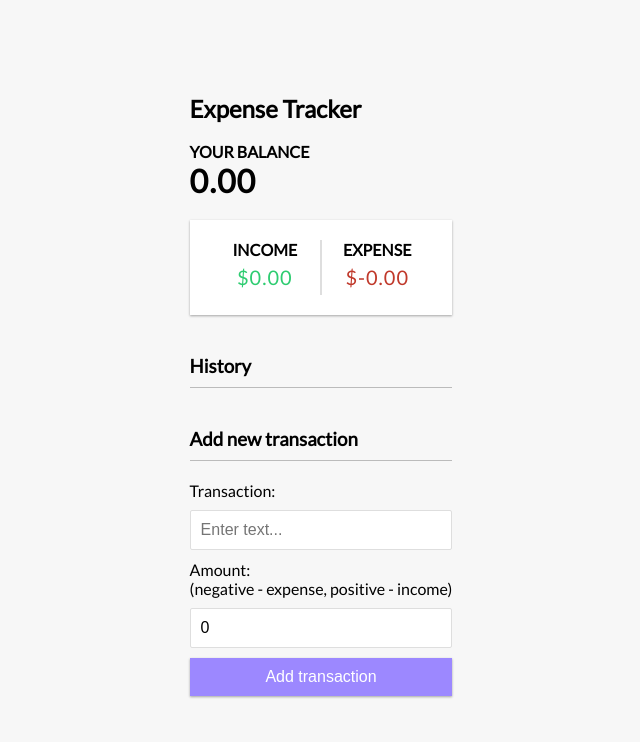
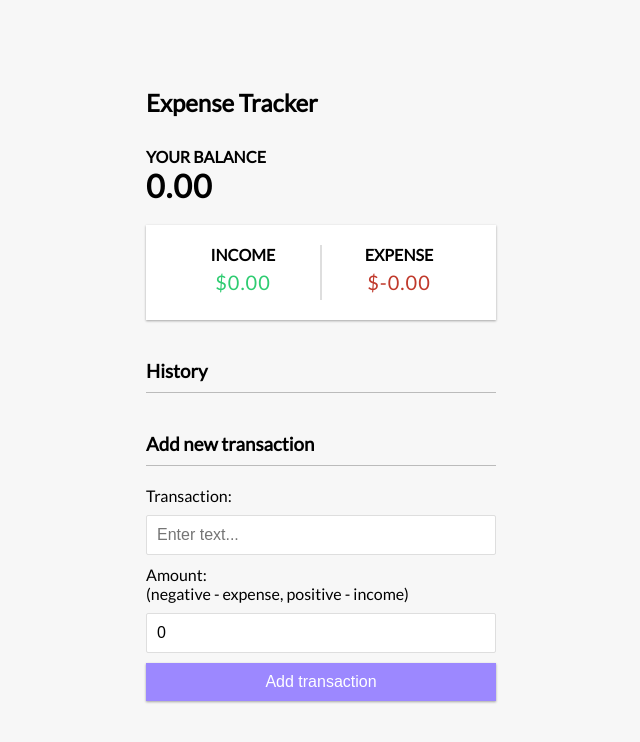
Before and after one commit to bolloland/expense-tracker-react, a React (Create React App) app: page / in a window 1280 px wide. Shown: the top 742 px of the page, without its empty margins (319-959 px from the left). Built offline with nearby package versions, Linux system fonts and the light colour scheme.

Commit message:
className edit (line 14)

```diff
--- a/src/App.js
+++ b/src/App.js
@@ -11,7 +11,7 @@ function App() {
   return (
     <GlobalProvider>
       <Header />
-      <div classname="container">
+      <div className="container">
         <Balance />
         <IncomeExpenses />
         <TransactionList />
```
